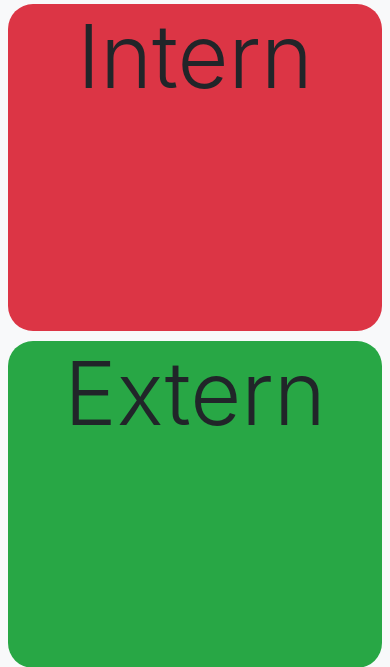
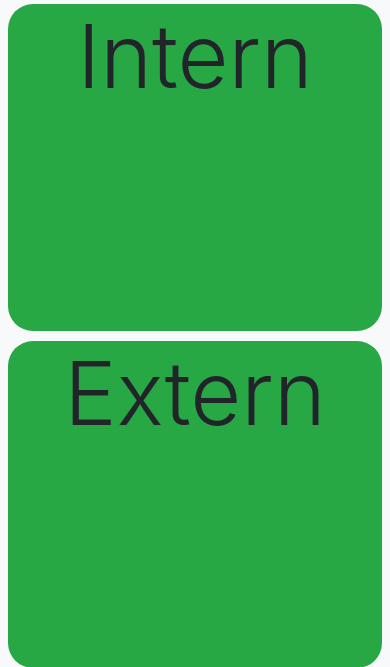
Before and after one commit to wartek69/smartHighwayGUI, a Flask app: page / in a window 390 px wide. Shown: the part 56-723 px from the top of the page. Run offline with Flask 2, Linux system fonts and the light colour scheme; some libraries are stand-ins or nearby versions.

Commit message:
styling fix (tablet support)

```diff
--- a/static/css/style.css
+++ b/static/css/style.css
@@ -42,7 +42,7 @@ td {
     border-radius: 25px;
 }
 
-@media screen and (max-width: 760px) {
+@media screen and (max-width: 991px) {
   .square {
       height: calc(50vh - 60px - 35px);
       border-radius: 25px;
--- a/templates/home.html
+++ b/templates/home.html
@@ -9,10 +9,10 @@
 
 {% block content %}
     <div class="row px-2 content" >
-        <div class="col-md-5 bg-danger mx-auto square" id="intern">
+        <div class="col-lg-5 bg-success mx-auto square" id="intern">
             <h1 class="display-2 text-center">Intern</h1>
         </div>
-        <div class="col-md-5 bg-success mx-auto square" id="extern">
+        <div class="col-lg-5 bg-success mx-auto square" id="extern">
             <h1 class="display-2 text-center">Extern</h1>
         </div>
     </div>
```
